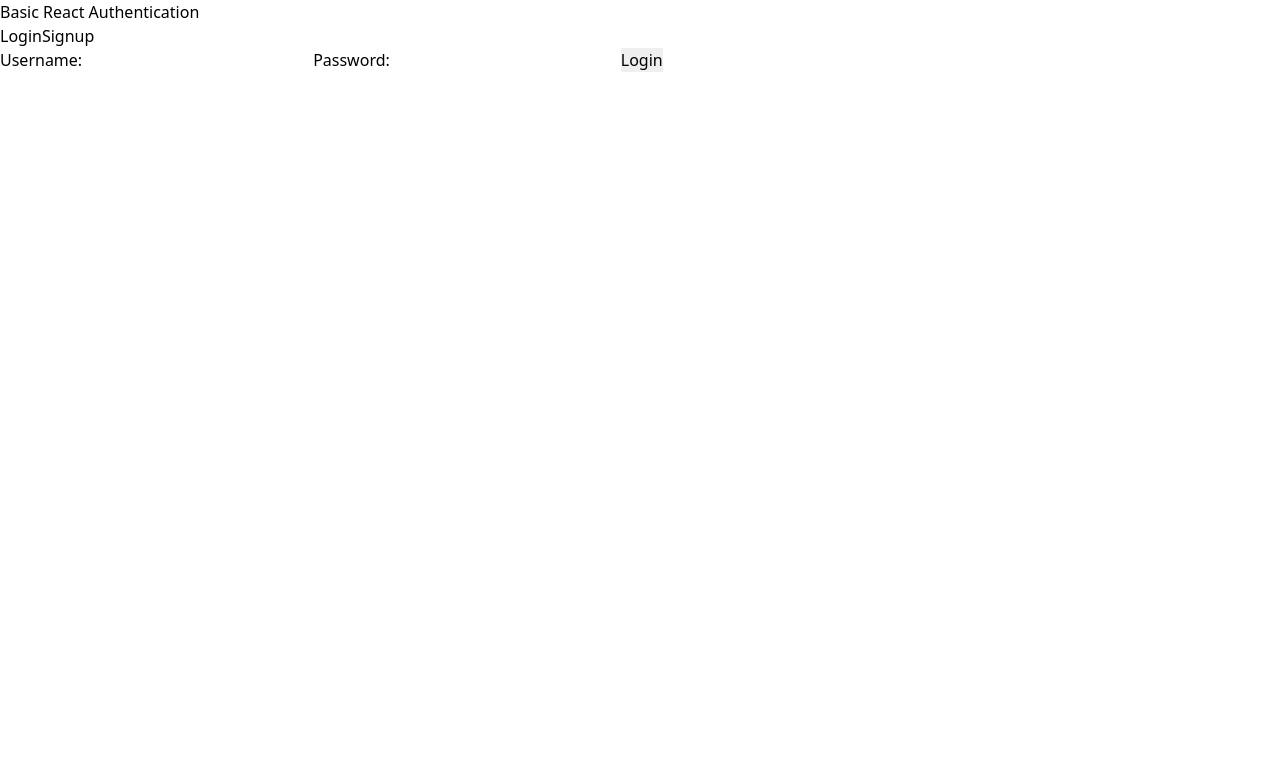
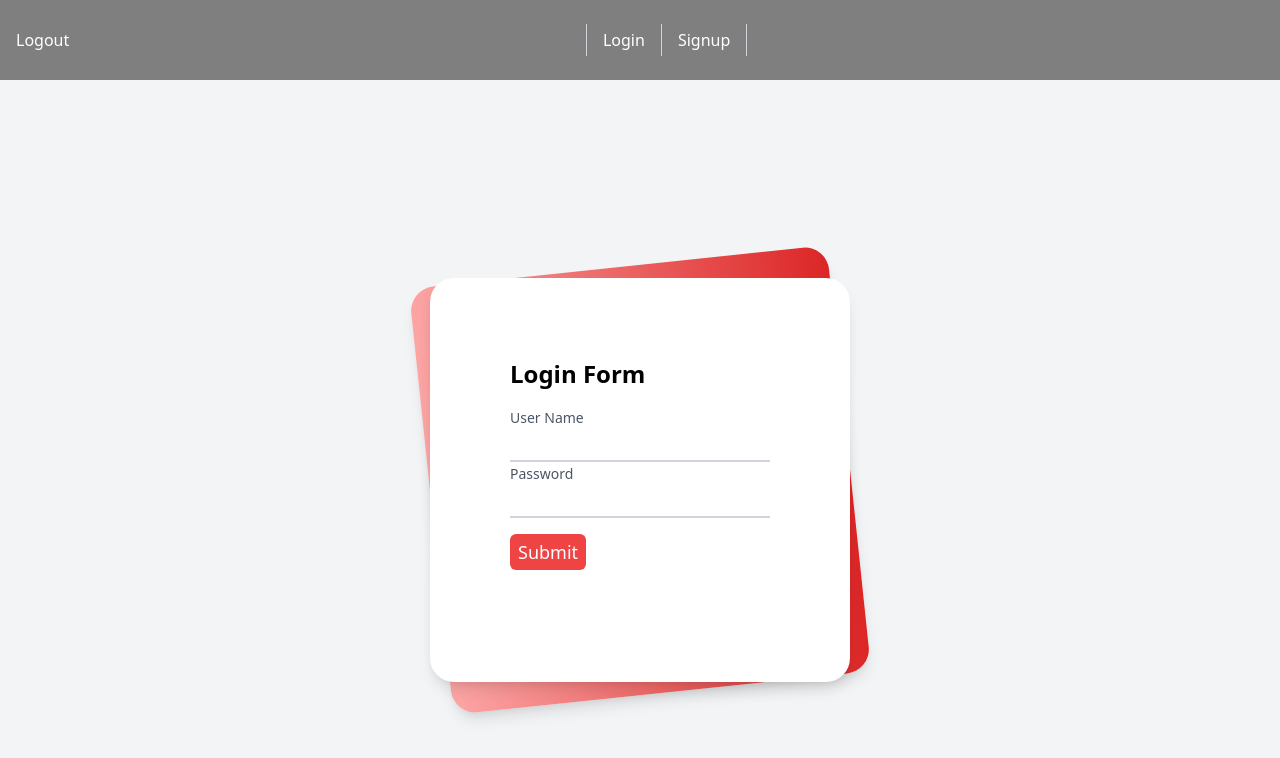
Before and after one commit to Gaston-GitHub/Project-3-started-frontend, a React (Create React App) app: page /login in a window 1280 px wide. Shown: the top 758 px of the page. Built offline with nearby package versions, Linux system fonts and the light colour scheme; no server answers.

Commit message:
sign in form completed sign up form in progress

```diff
--- a/package.json
+++ b/package.json
@@ -57,6 +57,7 @@
     "stylelint": "^13.13.1",
     "stylelint-config-recommended": "^5.0.0",
     "stylelint-config-standard": "^22.0.0",
-    "tailwindcss": "npm:@tailwindcss/postcss7-compat@^2.2.4"
+    "tailwindcss": "npm:@tailwindcss/postcss7-compat@^2.2.4",
+    "webpack": "^4.44.2"
   }
 }
--- a/src/App.js
+++ b/src/App.js
@@ -21,8 +21,7 @@ class App extends Component {
 			return <div>loading ... </div>;
 		}
 		return (
-			<div className="container">
-				<h1>Basic React Authentication</h1>
+			<div>
 				<Navbar />
 				<Switch>
 					<AnonRoute path="/signup" component={Signup} />
--- a/src/components/Navbar.js
+++ b/src/components/Navbar.js
@@ -7,19 +7,46 @@ class Navbar extends Component {
 	render() {
 		const { user, isLoggedIn, logout } = this.props;
 		return (
-			<div>
+
+				<div className="h-20 w-full bg-black bg-opacity-50 flex items-center px-4" >
+					<button className="text-white"  onClick={logout}>Logout</button>
+
+					<div className="w-full h-full flex justify-center items-center">
 			 			{isLoggedIn ? (
 			 				<>
-						<p>username: {user.username}</p>
-						<button onClick={logout}>Logout</button>
+								<p className="text-white">User name: {user.username}</p>
+
+
 			 				</>
 			 			) : (
 			 				<>
-						<Link to="/login">Login</Link>
-						<Link to="/signup">Signup</Link>
+							 <div className="flex h-full items-center  hover:bg-black hover:bg-opacity-50">
+                 {/* <div className="mx-4 text-white">Login</div> */}
+                 <div className=" h-8 w-px bg-gray-300"></div>
+									<Link className="mx-4 text-white" to="/login">Login</Link>
+            	 </div>
+							 <div className="flex h-full items-center  hover:bg-black hover:bg-opacity-50">
+                	{/* <div className="mx-4 text-white">Opcion</div> */}
+                	<div className=" h-8 w-px bg-gray-300"></div>
+									<Link className="mx-4 text-white" to="/signup">Signup</Link>
+              	</div>
+
+								<div className="flex h-full items-center  hover:bg-black hover:bg-opacity-50">
+                 <div className="h-8 w-px bg-gray-300"></div>
+
+
+								</div>
+
+
+
 			 				</>
 			 			)}
+
 				 </div>
+
+			 </div>
+
+
 		);
 	}
 }
--- a/src/index.js
+++ b/src/index.js
@@ -4,6 +4,7 @@ import { BrowserRouter as Router } from 'react-router-dom';
 import App from './App';
 import AuthProvider from './providers/AuthProvider';
 import './index.css';
+
 
 ReactDOM.render(
   <Router>
--- a/src/pages/Login.js
+++ b/src/pages/Login.js
@@ -25,26 +25,44 @@ class Login extends Component {
     this.setState({ [name]: value });
   };
 
+  handleClick = event => {
+    this.handleFormSubmit()
+  }
+
   render() {
     const { username, password } = this.state;
     return (
-      <form onSubmit={this.handleFormSubmit}>
-        <label>Username:</label>
-        <input
-          type="text"
-          name="username"
-          value={username}
-          onChange={this.handleChange}
-        />
-        <label>Password:</label>
-        <input
-          type="password"
-          name="password"
-          value={password}
-          onChange={this.handleChange}
-        />
-        <input type="submit" value="Login" />
-      </form>
+
+
+<div className="min-h-screen bg-gray-100 py-6 flex flex-col justify-center sm:py-12">
+	<div className="relative py-3 sm:max-w-xl sm:mx-auto">
+		<div
+			className="absolute inset-0 bg-gradient-to-r from-red-300 to-red-600 shadow-lg transform -skew-y-6 sm:skew-y-0 sm:-rotate-6 sm:rounded-3xl">
+		</div>
+		<div className="relative px-4 py-10 bg-white shadow-lg sm:rounded-3xl sm:p-20">
+			<div className="max-w-md mx-auto">
+				<div>
+					<h1 className="text-2xl font-semibold">Login Form</h1>
+				</div>
+				<div className="divide-y divide-gray-200">
+					<div className="py-8 text-base leading-6 space-y-4 text-gray-700 sm:text-lg sm:leading-7">
+						<div className="relative">
+							<input autoComplete="off" id="email" name="username" value={username} type="text" onChange={this.handleChange} className="peer placeholder-transparent h-10 w-full border-b-2 border-gray-300 text-gray-900 focus:outline-none focus:borer-rose-600" placeholder="Email address" />
+							<label htmlFor="email" className="absolute left-0 -top-3.5 text-gray-600 text-sm peer-placeholder-shown:text-base peer-placeholder-shown:text-gray-440 peer-placeholder-shown:top-2 transition-all peer-focus:-top-3.5 peer-focus:text-gray-600 peer-focus:text-sm">User Name</label>
+						</div>
+						<div className="relative">
+							<input autoComplete="off" id="password" name="password" value={password} type="password" onChange={this.handleChange} className="peer placeholder-transparent h-10 w-full border-b-2 border-gray-300 text-gray-900 focus:outline-none focus:borer-rose-600" placeholder="Password" />
+							<label htmlFor="password" className="absolute left-0 -top-3.5 text-gray-600 text-sm peer-placeholder-shown:text-base peer-placeholder-shown:text-gray-440 peer-placeholder-shown:top-2 transition-all peer-focus:-top-3.5 peer-focus:text-gray-600 peer-focus:text-sm">Password</label>
+						</div>
+						<div className="relative">
+							<button onClick={this.handleFormSubmit} className="bg-red-500 text-white rounded-md px-2 py-1">Submit</button>
+						</div>
+					</div>
+				</div>
+			</div>
+		</div>
+	</div>
+</div>
     );
   }
 }
```
Also changed, not shown: 1 other file (tests, documents, lock files or other folders). Lines whose indentation alone changed are shown as unchanged.
